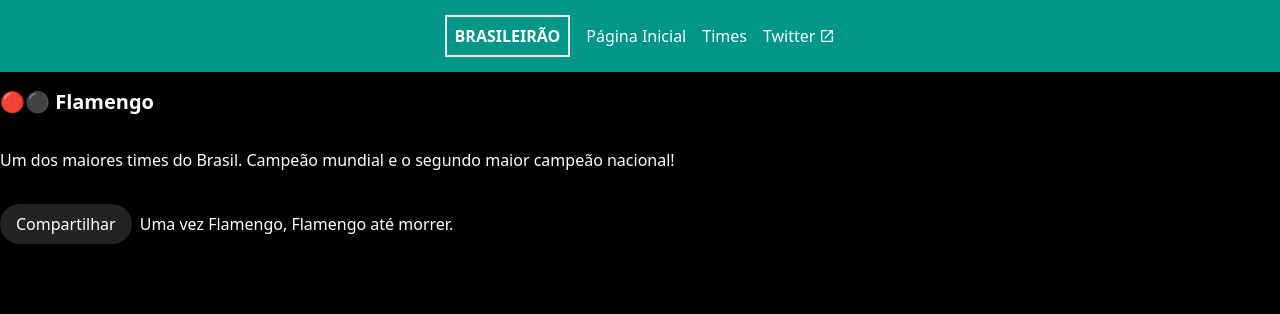
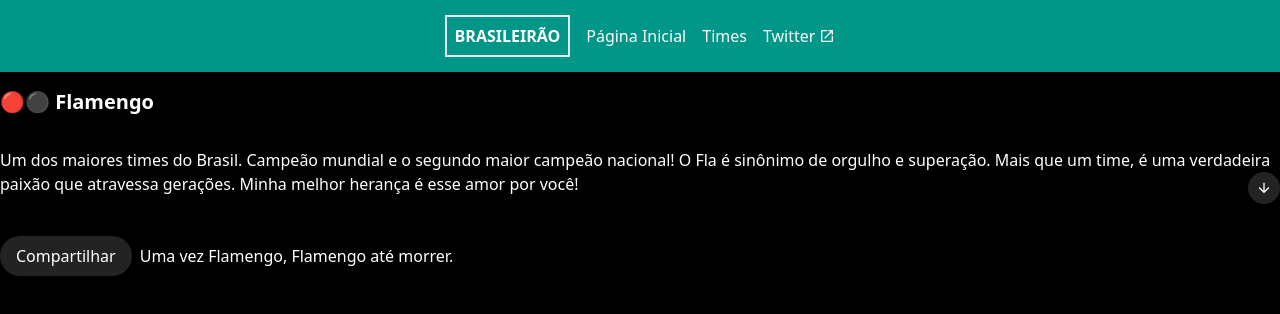
Before and after one commit to Kayycrf/Next, a Next.js app in the folder learning/: page /times/123 in a window 1280 px wide. Shown: the top 314 px of the page. Built offline with nearby package versions, Linux system fonts and the light colour scheme.

Commit message:
feat: add collapsible text component

```diff
--- /dev/null
+++ b/learning/src/components/header/team-header/components/CollapsibleText.tsx
@@ -0,0 +1,37 @@
+'use client'
+
+import { useState } from "react";
+import { MdArrowDownward, MdArrowUpward } from "react-icons/md";
+
+interface ICollapsibleProps {
+    numberOfLinesWhenCLosed: number;
+    children: React.ReactNode
+}
+
+export const CollapsibleText = ({ children, numberOfLinesWhenCLosed }: ICollapsibleProps) => {
+    const [open, setOpen] = useState(false);
+    return (
+        <div className="flex flex-col items-end">
+
+            <p
+                data-open={open}
+                style={{ '--number-of-lines-when-closed': numberOfLinesWhenCLosed} as React.CSSProperties}
+                className="data-[open=false]:line-clamp-[var(--number-of-lines-when-closed)]"
+             >
+                {children}
+            </p>
+
+            <button
+                data-open={false}
+                onClick={() => setOpen(!open)}
+                className="bg-paper rounded-full px-2 py-2 data-[open=false]:-mt-6  "
+            >
+            {open ? <MdArrowUpward /> : <MdArrowDownward />}
+
+            </button>
+
+
+        </div>
+
+    )
+}
--- a/learning/src/components/header/team-header/team-header.tsx
+++ b/learning/src/components/header/team-header/team-header.tsx
@@ -1,12 +1,16 @@
+import { CollapsibleText } from "./components/CollapsibleText"
+
+
 export const TeamHeader = () => {
     return (
         <div className="flex flex-col gap-8">
             <h1 className="font-extrabold text-xl">
                 🔴⚫ Flamengo
             </h1>
-            <p>
-                Um dos maiores times do Brasil. Campeão mundial e o segundo maior campeão nacional!
-            </p>
+            <CollapsibleText numberOfLinesWhenCLosed={3}>
+                Um dos maiores times do Brasil. Campeão mundial e o segundo maior campeão nacional! O Fla é sinônimo de orgulho e superação. Mais que um time, é uma verdadeira paixão que atravessa gerações. Minha melhor herança é esse amor por você!
+
+            </CollapsibleText>
 
             <div className="flex gap-2 items-center">
                 <button className="py-2 px-4 bg-paper rounded-full">
```
